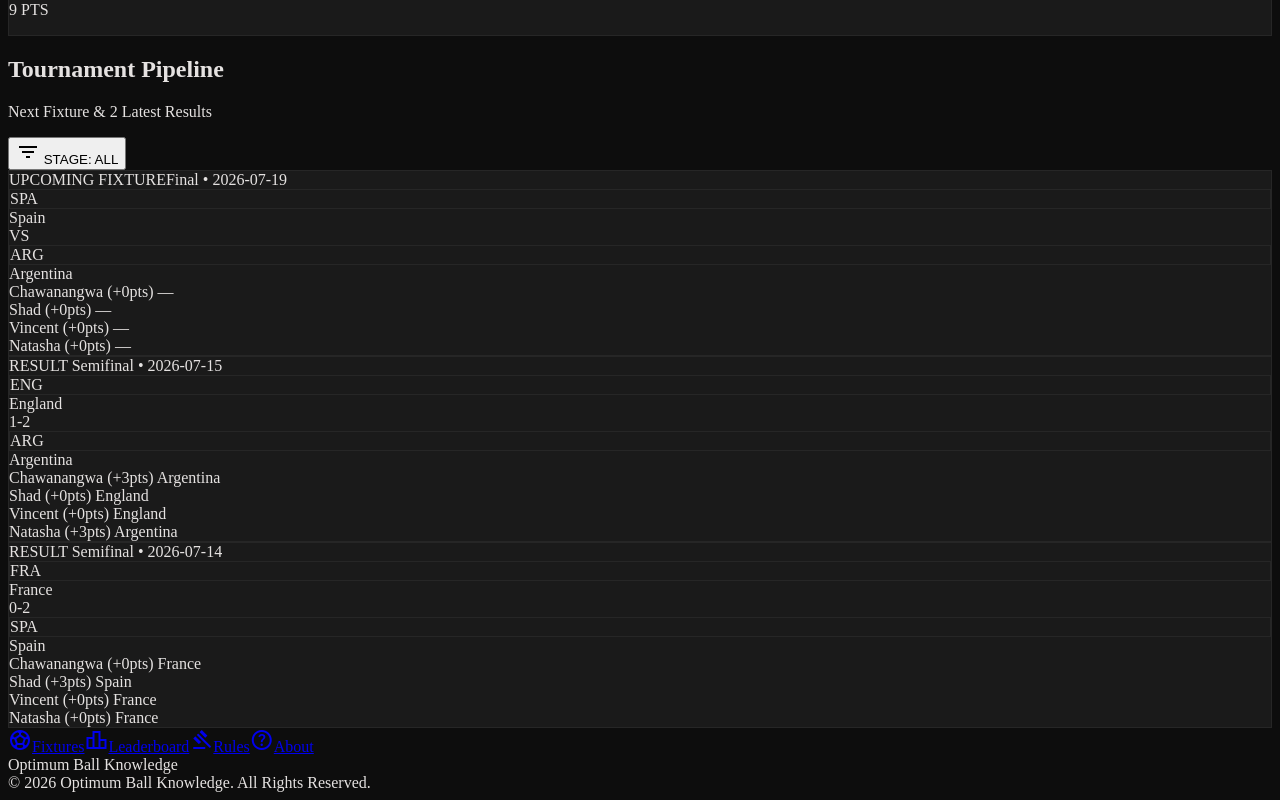
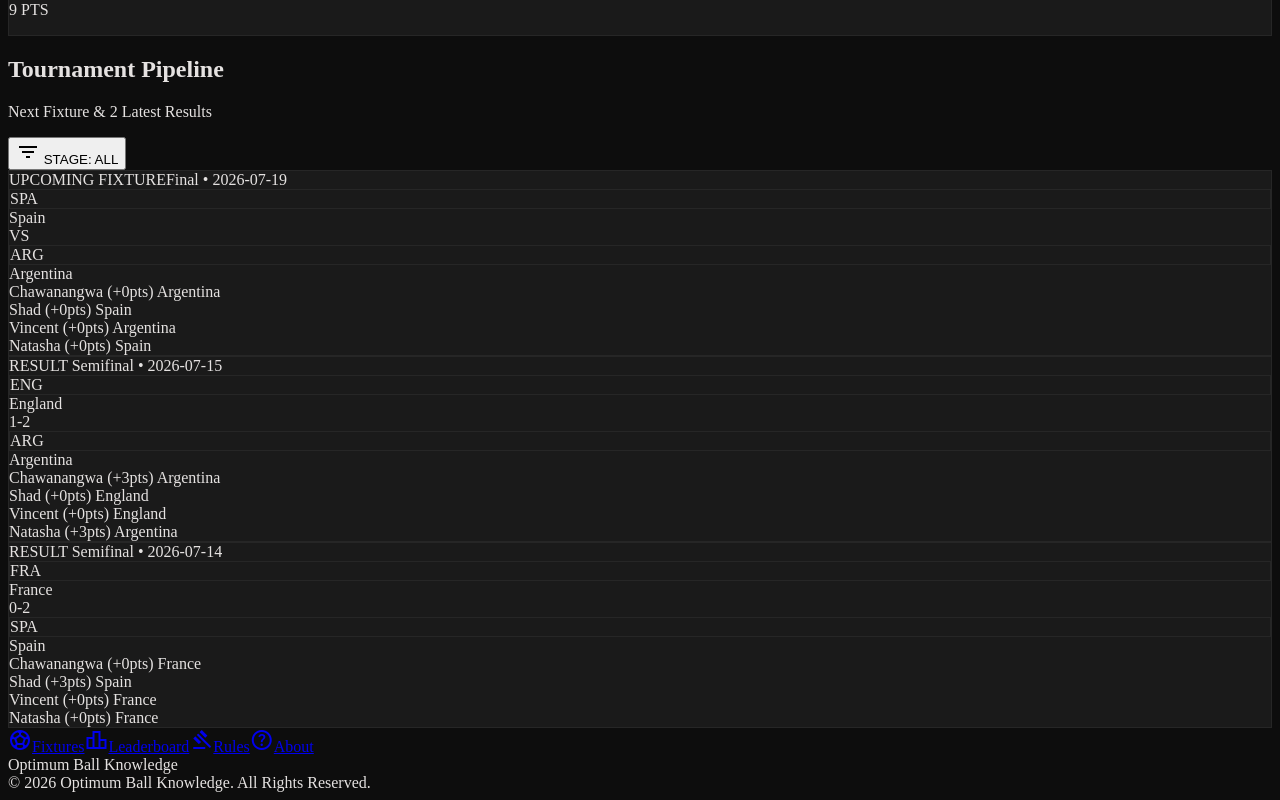
Before and after one commit to ChawerKamanga/optimum-ball-knowledge, a Nuxt app: page / in a window 1280 px wide. Shown: the part 1856-2656 px from the top of the page. Built offline with nearby package versions, Linux system fonts and the light colour scheme.

Commit message:
fix: added predections for the final

```diff
--- a/app/data/worldCupData.ts
+++ b/app/data/worldCupData.ts
@@ -600,10 +600,10 @@ export const worldCupMatches: Match[] = [
     type: "Upcoming",
     winner: null,
     predictions: {
-      chawa: null,
-      shad: null,
-      vincent: null,
-      natasha: null,
+      chawa: "Argentina",
+      shad: "Spain",
+      vincent: "Argentina",
+      natasha: "Spain",
     },
     points: {
       chawa: 0,
```
